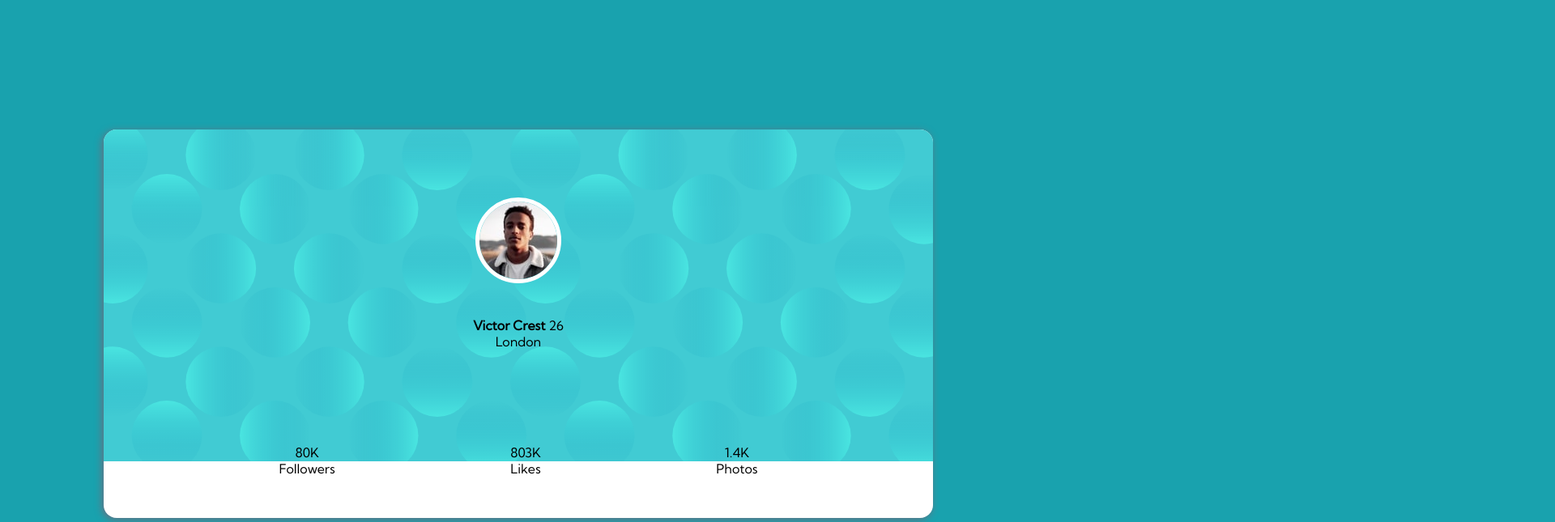
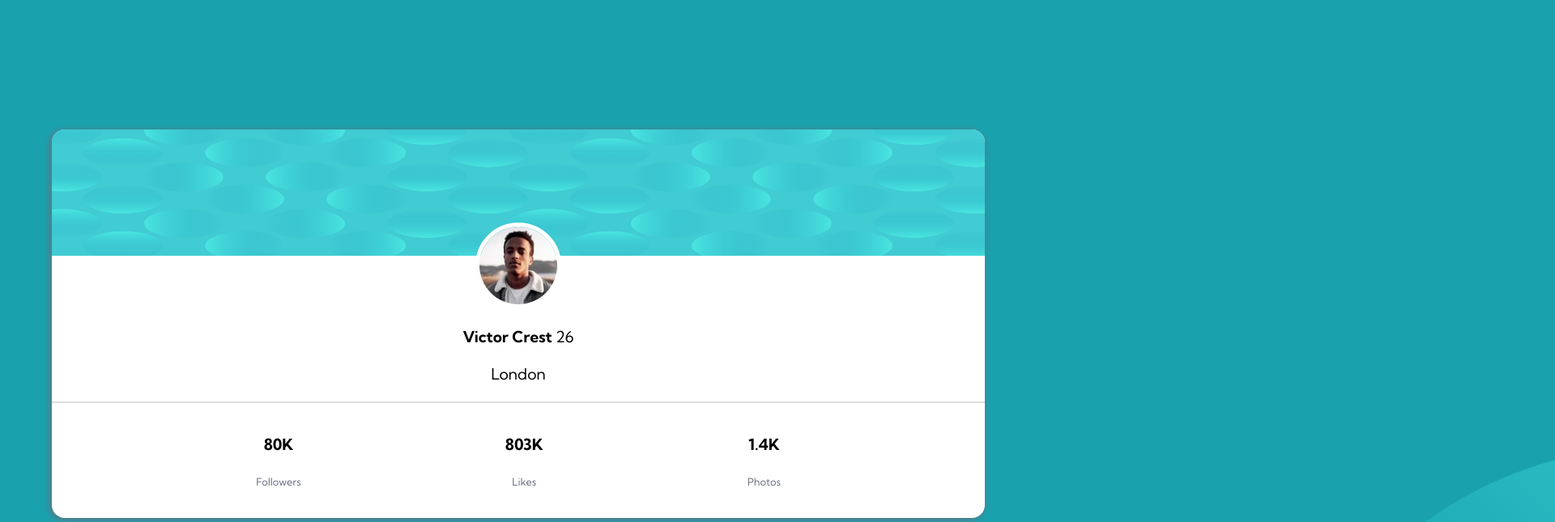
Before and after one commit to AOcelopilli/frontendmentor-profileCard, a plain HTML site: page index.html in a window 1280 px wide. Shown: the top 645 px of the page at 81% size, 1920 px wide, since content can reach past the window. Drawn offline with Linux system fonts and the light colour scheme.

Commit message:
circles background added

```diff
--- a/index.html
+++ b/index.html
@@ -13,16 +13,39 @@
 </head>
 
 <body>
+
+  <svg class="circle-top" width="978" height="978" xmlns="http://www.w3.org/2000/svg">
+    <defs>
+      <linearGradient x1="50%" y1=".779%" x2="50%" y2="100%" id="a">
+        <stop stop-color="#0989B4" stop-opacity="0" offset="0%" />
+        <stop stop-color="#53FFEE" offset="99.94%" />
+      </linearGradient>
+    </defs>
+    <ellipse fill="url(#a)" transform="rotate(-135 489 489)" cx="489" cy="489" rx="489" ry="488" fill-rule="evenodd"
+      opacity=".5" />
+  </svg>
+
+  <svg class="circle-bottom" width="978" height="978" xmlns="http://www.w3.org/2000/svg">
+    <defs>
+      <linearGradient x1="50%" y1=".779%" x2="50%" y2="100%" id="a">
+        <stop stop-color="#0989B4" stop-opacity="0" offset="0%" />
+        <stop stop-color="#53FFEE" offset="99.94%" />
+      </linearGradient>
+    </defs>
+    <ellipse fill="url(#a)" transform="rotate(-135 489 489)" cx="489" cy="489" rx="489" ry="488" fill-rule="evenodd"
+      opacity=".5" />
+  </svg>
+
   <div id="profile-card">
-    <div class="custom-bg">
-      <img src="images/bg-pattern-card.svg" alt="custom background">
-    </div>
     <div class="profile">
+      <div class="custom-bg">
+        <img src="images/bg-pattern-card.svg" alt="custom background">
+      </div>
       <img src="images/image-victor.jpg" alt="profile photo">
       <p class="info-person"><strong>Victor Crest</strong> 26</p>
       <span class="city">London</span>
     </div>
-
+    <hr>
     <div class="info-profile">
       <p class="info-stats">80K
         <span>Followers</span>
--- a/styles.css
+++ b/styles.css
@@ -1,5 +1,4 @@
-@import url("https://fonts.googleapis.com/css2?family=Kumbh+Sans&display=swap");
-
+@import url("https://fonts.googleapis.com/css2?family=Kumbh+Sans:wght@400;700&display=swap");
 :root {
   --main-color: hsl(185, 75%, 39%);
   --main-dark-color: hsl(229, 23%, 23%);
@@ -25,63 +24,93 @@ body {
   background-color: var(--main-color);
   display: flex;
   justify-content: center;
+  overflow: hidden;
   position: relative;
+  width: 100vw;
   min-height: 100vh;
+}
+
+.circle-top {
+  position: absolute;
+  top: -30%;
+  left: -60%;
+  transform: translate(-50%, -50%);
+  z-index: 100;
+}
+
+.circle-bottom {
+  bottom: -30%;
+  right: -60%;
+  position: absolute;
+  transform: translate(50%, 50%);
 }
 
 /* body::before {
   content: url(images/bg-pattern-top.svg);
   position: absolute;
-  top: 0;
-  left: 0;
-  width: 20%;
-  height: 40px;
+  top: -30%;
+  left: -60%;
+  width: -1px;
+  height: -1px;
+  transform: translate(-50%, -50%);
   z-index: 10;
 }
 
 body::after {
   content: url(images/bg-pattern-bottom.svg);
   position: absolute;
-  bottom: 0;
-  right: 0;
-  width: 20%;
-  height: 40px;
+  bottom: 60%;
+  right: 60%;
+  width: 1px;
+  height: 1px;
+  overflow: hidden;
   z-index: 10;
 } */
+
+hr {
+  border: thin solid rgba(175, 175, 175, 0.404);
+}
 
 #profile-card {
   background-color: white;
   border-radius: 1rem;
+  font-size: 1.2rem;
   height: 60vh;
-  width: 80vw;
+  width: 90vw;
   overflow: hidden;
   box-shadow: -2px 2px 10px var(--main-light-color);
-}
-
-.custom-bg,
-.profile {
-  height: 35%;
-  width: 100%;
-}
-
-.custom-bg img {
-  width: 100%;
-  height: auto;
+  z-index: 20;
 }
 
 .profile {
   align-items: center;
   display: flex;
   flex-direction: column;
-  justify-content: center;
+  height: 70%;
+  justify-content: space-evenly;
   position: relative;
+  width: 100%;
 }
 
-.profile img {
+.custom-bg {
+  width: 100%;
+  height: 50%;
+  transform: translateY(-20%);
+}
+
+.custom-bg img {
+  width: 100%;
+  height: 100%;
+}
+
+.profile > img {
   border-radius: 50%;
   border: thick solid white;
-  top: -50%;
   position: absolute;
+}
+
+.info-person {
+  margin-top: 2rem;
 }
 
 .info-profile {
@@ -89,14 +118,21 @@ body::after {
   align-items: center;
   display: flex;
   justify-content: space-evenly;
-  border-top: thin solid var(--main-light-color);
 }
 
 .info-stats {
   align-items: center;
   display: flex;
   flex-direction: column;
-  justify-content: center;
+  font-weight: bold;
+  height: 80%;
+  justify-content: space-evenly;
+}
+
+.info-stats span {
+  font-size: 0.8rem;
+  font-weight: normal;
+  color: var(--main-light-color);
 }
 
 /* .attribution {
```
